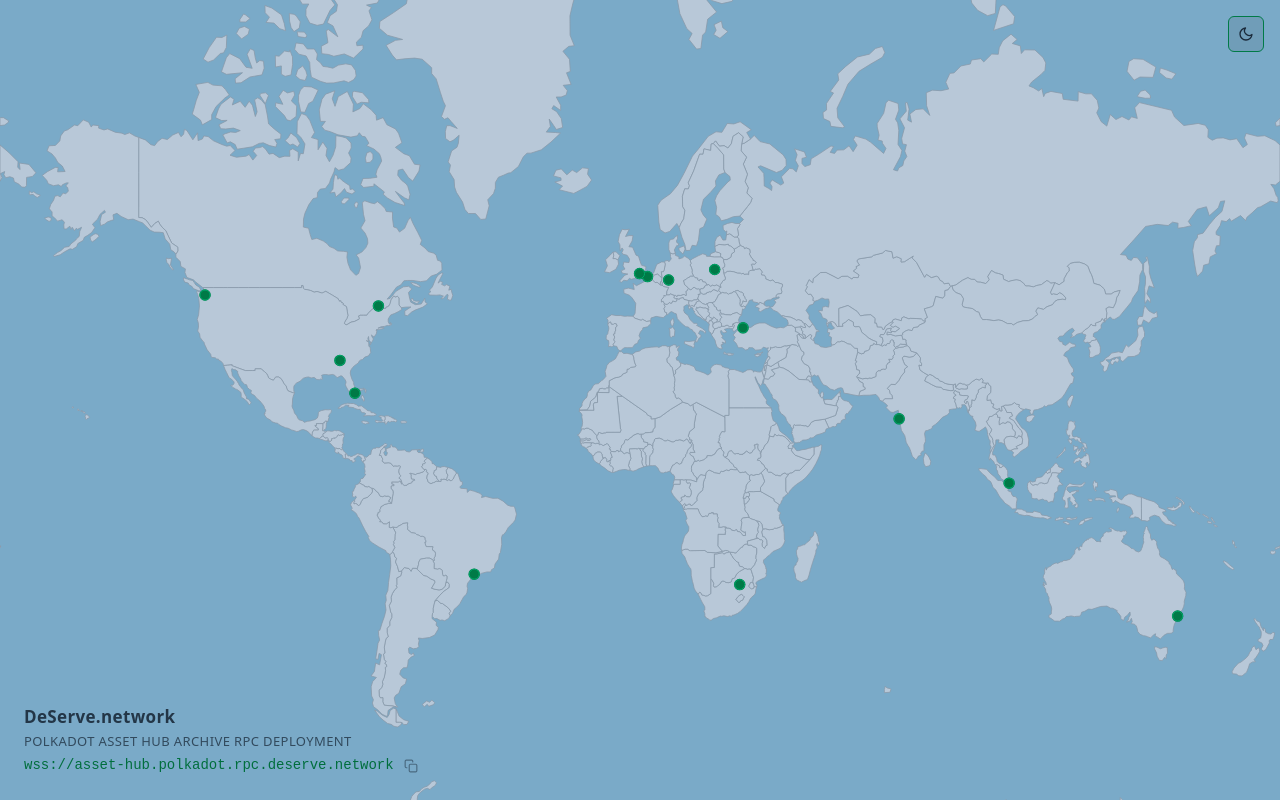
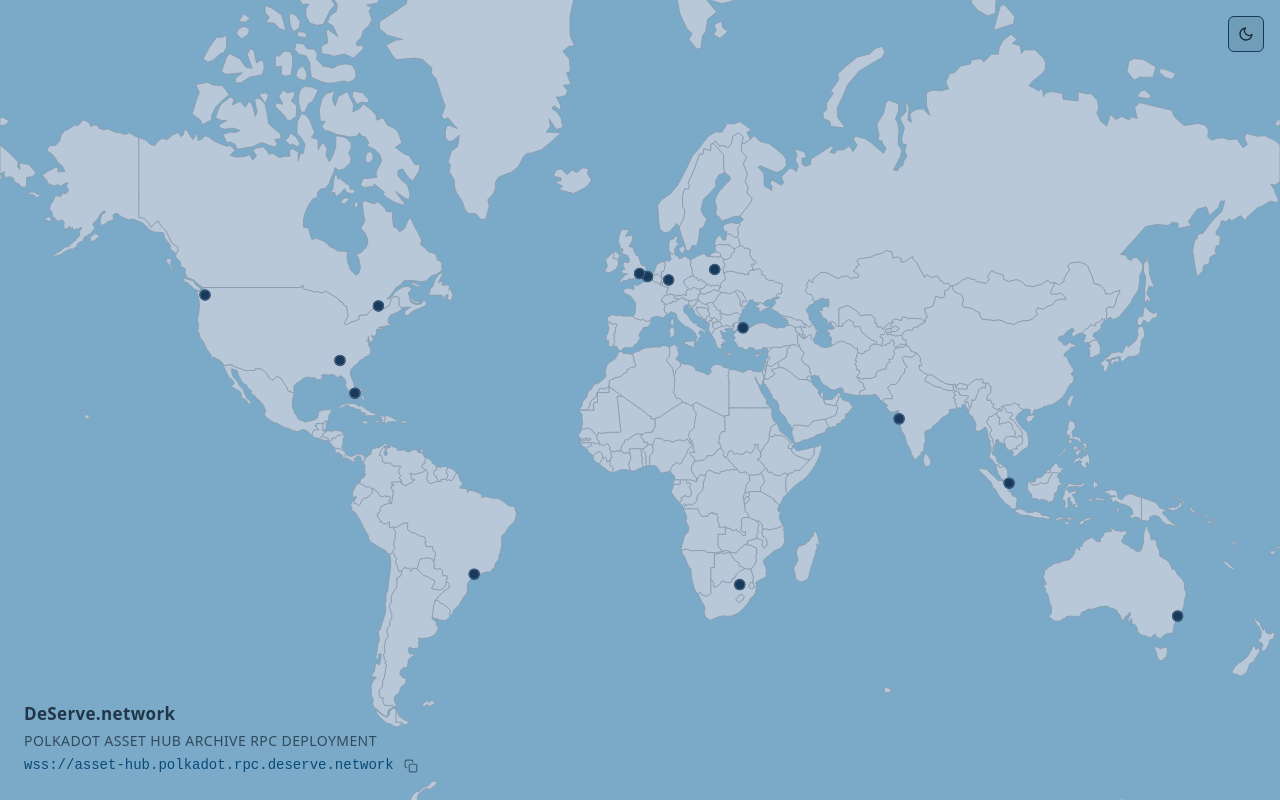
Before and after one commit to helikon-labs/deserve-web, a website built with Vite: page index.html in a window 1280 px wide. Both pictures are taken after a click on the button 1246 px from the left and 34 px from the top of the page. Built offline with nearby package versions, Linux system fonts and the light colour scheme; no server answers.

Commit message:
Further UI improvements.

```diff
--- a/src/style/style.css
+++ b/src/style/style.css
@@ -29,17 +29,17 @@
 [data-theme='light'] {
     color-scheme: light;
 
-    --color-url: #006e3d;
+    --color-url: #0a4a7a;
     --color-ocean: #7aaac8;
     --color-land: #b8c8d8;
     --color-land-stroke: #8898a8;
-    --color-node: #007a47;
-    --color-node-stroke: #00a86b;
+    --color-node: #1a3a5c;
+    --color-node-stroke: #4a6a8c;
     --color-tooltip-bg: #ffffff;
-    --color-tooltip-border: #007a47;
+    --color-tooltip-border: #1a3a5c;
     --color-tooltip-text: #1a2a3a;
     --color-tooltip-label: rgba(0, 0, 0, 0.5);
-    --color-tooltip-city: #007a47;
+    --color-tooltip-city: #1a3a5c;
     --color-toggle-bg: rgba(0, 0, 0, 0.08);
     --color-toggle-fg: #1a2a3a;
 }
@@ -119,8 +119,8 @@ svg {
     transform: translate(-50%, calc(-100% - 12px));
     background-color: var(--color-tooltip-bg);
     border: 1px solid var(--color-tooltip-border);
-    border-radius: 4px;
-    padding: 6px 12px;
+    border-radius: 3px;
+    padding: 4px 8px;
     color: var(--color-tooltip-text);
     font-size: 12px;
     font-weight: 500;
@@ -132,7 +132,7 @@ svg {
     font-size: 13px;
     font-weight: 600;
     color: var(--color-tooltip-city);
-    margin-bottom: 6px;
+    margin-bottom: 4px;
 }
 
 .tooltip-row {
@@ -195,11 +195,11 @@ svg {
     color: var(--color-toggle-fg);
     opacity: 0.9;
     letter-spacing: 0.02em;
-    margin-bottom: 2px;
+    margin-bottom: 4px;
 }
 
 .info-title-sub {
-    font-size: 13px;
+    font-size: 14px;
     font-weight: 500;
     color: var(--color-toggle-fg);
     opacity: 0.75;
@@ -227,7 +227,7 @@ svg {
     padding: 2px;
     cursor: pointer;
     color: var(--color-toggle-fg);
-    opacity: 0.5;
+    opacity: 0.6;
     display: flex;
     align-items: center;
     transition:
--- a/src/ui/icon.ts
+++ b/src/ui/icon.ts
@@ -13,3 +13,12 @@ export const SUN_SVG = `<svg viewBox="0 0 24 24" fill="none" stroke-width="2" st
 export const MOON_SVG = `<svg viewBox="0 0 24 24" fill="none" stroke-width="2" stroke-linecap="round" stroke-linejoin="round">
       <path d="M21 12.79A9 9 0 1 1 11.21 3 7 7 0 0 0 21 12.79z"/>
   </svg>`;
+
+export const COPY_SVG = `<svg viewBox="0 0 24 24" fill="none" stroke-width="2" stroke-linecap="round" stroke-linejoin="round">
+      <rect x="9" y="9" width="13" height="13" rx="2" ry="2"/>
+      <path d="M5 15H4a2 2 0 0 1-2-2V4a2 2 0 0 1 2-2h9a2 2 0 0 1 2 2v1"/>
+  </svg>`;
+
+export const CHECK_SVG = `<svg viewBox="0 0 24 24" fill="none" stroke-width="2" stroke-linecap="round" stroke-linejoin="round">
+      <polyline points="20 6 9 17 4 12"/>
+  </svg>`;
--- a/src/ui/theme.ts
+++ b/src/ui/theme.ts
@@ -21,10 +21,6 @@ class ThemeManager {
         localStorage.setItem(STORAGE_KEY, this.current);
     }
 
-    private systemTheme(): Theme {
-        return window.matchMedia('(prefers-color-scheme: dark)').matches ? 'dark' : 'light';
-    }
-
     private apply(): void {
         document.documentElement.setAttribute('data-theme', this.current);
     }
--- a/src/ui/ui.ts
+++ b/src/ui/ui.ts
@@ -3,18 +3,9 @@ import { getDOMElementById } from './dom';
 import { logger } from '@/log/logger';
 import { WorldMap } from './world-map';
 import { ThemeManager } from './theme';
-import { MOON_SVG, SUN_SVG } from './icon';
+import { MOON_SVG, SUN_SVG, COPY_SVG, CHECK_SVG } from './icon';
 
 const GEO_ENDPOINT = 'wss://asset-hub.polkadot.rpc.deserve.network';
-
-const COPY_SVG = `<svg viewBox="0 0 24 24" fill="none" stroke-width="2" stroke-linecap="round" stroke-linejoin="round">
-      <rect x="9" y="9" width="13" height="13" rx="2" ry="2"/>
-      <path d="M5 15H4a2 2 0 0 1-2-2V4a2 2 0 0 1 2-2h9a2 2 0 0 1 2 2v1"/>
-  </svg>`;
-
-const CHECK_SVG = `<svg viewBox="0 0 24 24" fill="none" stroke-width="2" stroke-linecap="round" stroke-linejoin="round">
-      <polyline points="20 6 9 17 4 12"/>
-  </svg>`;
 
 class UI {
     private readonly appContainer: HTMLDivElement;
```
